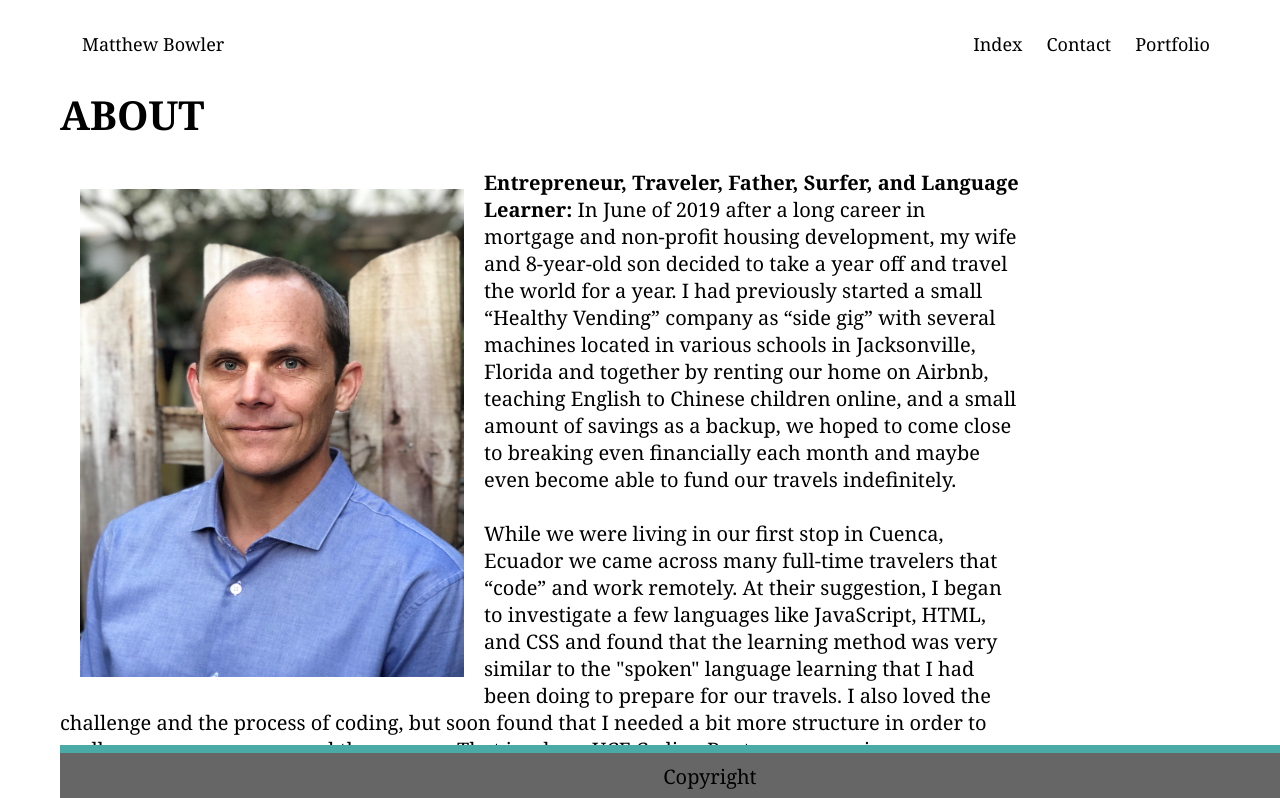
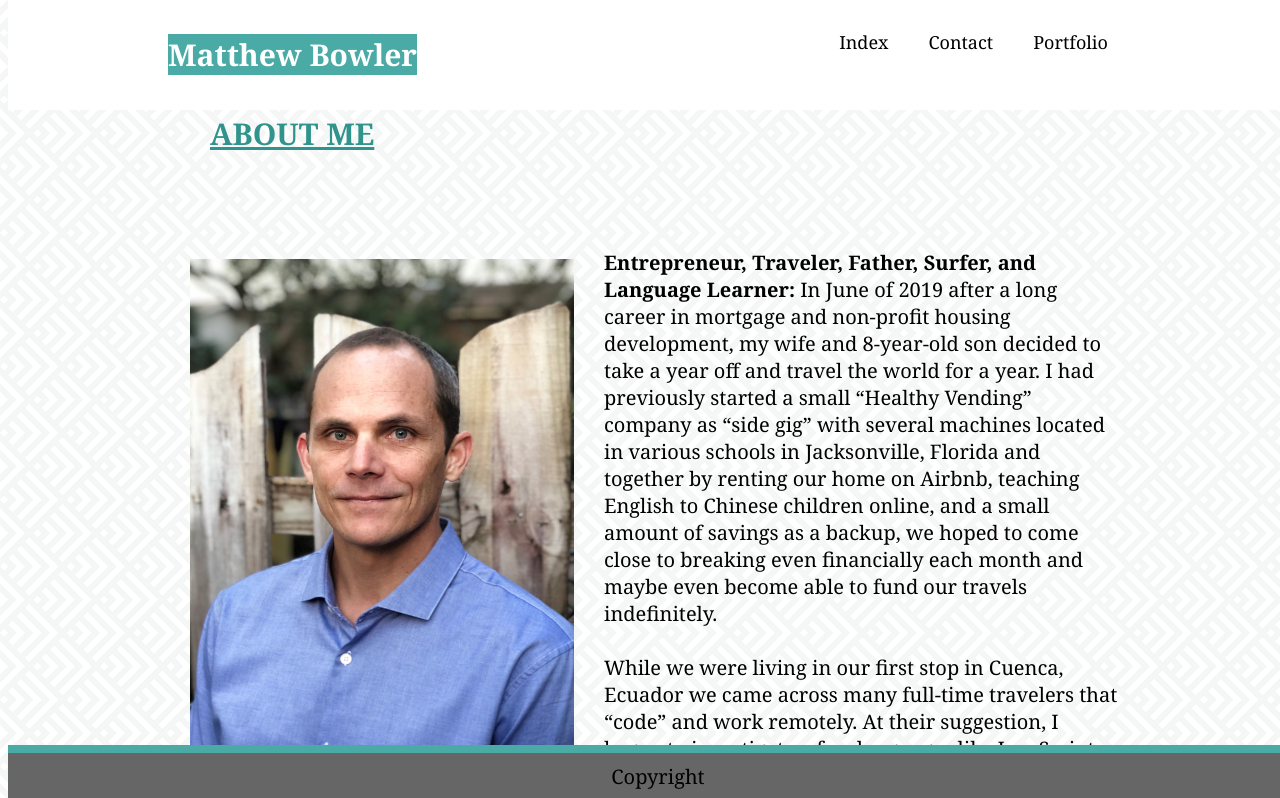
Before and after one commit to mbowler03/Basic-Portfolio, a plain HTML site: page index.html in a window 1280 px wide. Shown: the top 798 px of the page. Drawn offline with Linux system fonts and the light colour scheme.

Commit message:
change linking page

```diff
--- a/Assets/CSS/Style.css
+++ b/Assets/CSS/Style.css
@@ -1,44 +1,53 @@
 
 /**
- * CSS FOR BIO HOMEWORK- In the Body I still cannot get the background image to function
+ * CSS FOR BIO HOMEWORK-
  **/
+
+ #wholepage{
+  widows: 960px;
+  margin-left: auto;
+  margin-right: auto;
+}
  body {
   min-height: 100%;
   position: relative;
-  max-width: 960px;
-  margin: 30px;
-   padding: 30px;
    font-family: Arial, Helvetica, sans-serif;
    font-size: 20px;
    background-color: #ffffff;
-   background-image: url("../Basic-Portfolio/Assets/Images/spikes.png");
-   background-repeat: repeat-y;
-   background-attachment: fixed;
+   background-image: url("../Images/spikes.png");
    border-color: #dddddd;
    font-family: Georgia, 'Times New Roman', Times, serif
  }
+ .container {
+   width: 100%;
+   max-width: 960px;
+   margin: 0 auto;
+   padding: 10px;
+ }
+
+
  /*My header is broken up into 2 parts- My name on the left and links on the right*/
 .header {
   position: fixed;
-  width: 90%;
+  width: 100%;
   font-family: Georgia, 'Times New Roman', Times, serif;
   overflow: hidden;
   background-color: #ffffff;
-  padding: 20px 10px;
+  padding: 0px 0px;
   border-color: #cccccc;
   top: 0;
 }
 
 img {
   float: left;
-  margin: 20px;
+  margin: 30px;
 }
 
 .header a {
   float: left;
   color: black;
   text-align: center;
-  padding: 12px;
+  padding: 20px;
   text-decoration: none;
   font-size: 18px;
   line-height: 25px;
@@ -46,9 +55,23 @@ img {
   background-color: #ffffff;
 
 }
+.name {
+  font-size: 30px;
+  font-weight: bold;
+  color: #ffffff;
+  background-color: #4aaaa5;
+  height: 90px;
+  line-height: 90px;
+  width: 300px;
+  text-align:center;
+}
+.main {
+  padding: 20px;
+  margin: 0 0 90px;
 
+}
 .header a.logo {
-  font-size: 25px;
+  font-size: 20px;
   font-weight: bold;
   background-color: #4aaaa5;
 }
@@ -82,42 +105,29 @@ img {
     text-decoration: underline;
     margin-top: 0;
     width: 33.33%;
-    padding: 30px;
+    padding: 50px;
     color: #30948D;
-    font-size: 50;
+    font-size: 15;
   }
 
     #PORTFOLIO {
       text-decoration: underline;
-      margin-top: 10;
+      margin-top: 0;
       width: 33.33%;
-      padding: 40px;
+      padding: 20px;
       color: #30948D;
-      font-size: 50;
+      font-size: 15;
 }
 
     #CONTACT {
-    margin-top: 10;
+      text-decoration: underline;
+      margin-top: 0;
     width: 33.33%;
-    padding: 40px;
+    padding: 20px;
     color: #30948D;
-    font-size: 50;
+    font-size: 15;
+  }
 
-}
-  footer {
-    position: fixed;
-    width: 100%;
-    padding: 10px;
-    background: #666666;
-    text-align: center;
-    border-top: 8px solid #4aaaa5;
-    bottom: 0;
-  }
-  #wholepage{
-    widows: 960px;
-    margin-left: auto;
-    margin-right: auto;
-  }
   .row {
     display: grid;
     flex-direction: row;
@@ -152,10 +162,12 @@ input[type=submit]:hover {
   background-color: #4aaaa5;
 }
 
-
-.contact {
+footer {
   position: fixed;
-  border-radius: 10px;
+  width: 100%;
   padding: 10px;
-  align-content: center;
+  background: #666666;
+  text-align: center;
+  border-top: 8px solid #4aaaa5;
+  bottom: 0;
 }
--- a/index.html
+++ b/index.html
@@ -9,45 +9,63 @@
 
 <body>
     <div class="header">
-        <a href="#default" class="name">Matthew Bowler</a>
-        <div class="header-right">
+    <div class="container">
+            <span class="name">Matthew Bowler</span>
+            <nav class="header-right">
                 <a class="active"></a>
                 <a href="#index.html">Index</a>
                 <a href="#contact.html">Contact</a>
                 <a href="#portfolio.html">Portfolio</a>
+            </nav>
         </div>
         </div>
-    <div id="ABOUT ME">
-        <h1>ABOUT</h1>
+        <div class="main">
+            <div class="container">
+        <div id="ABOUT">
+            <h2>ABOUT ME</h2>
         </div>
+
         <img src="../Basic-Portfolio/Assets/Images/MattProfilePic.jpg" alt="Profile Pic" width="384" height="488"
             class="float Left">
 
 
         <p><strong>Entrepreneur, Traveler, Father, Surfer, and Language Learner:</strong>
 
-        In June of 2019 after a long career in mortgage and non-profit housing development, my wife and 8-year-old son
-        decided to take a year off and travel the world for a year. I had previously started a small “Healthy Vending”
-        company as “side gig” with several machines located in various schools in Jacksonville, Florida and together by
+            In June of 2019 after a long career in mortgage and non-profit housing development, my wife and 8-year-old
+            son
+            decided to take a year off and travel the world for a year. I had previously started a small “Healthy
+            Vending”
+            company as “side gig” with several machines located in various schools in Jacksonville, Florida and together
+            by
             renting our home on Airbnb, teaching English to Chinese children online, and a small amount of savings as a
-        backup, we hoped to come close to breaking even financially each month and maybe even become able to fund our
+            backup, we hoped to come close to breaking even financially each month and maybe even become able to fund
+            our
             travels indefinitely.
             <br>
             <br>
-        While we were living in our first stop in Cuenca, Ecuador we came across many full-time travelers that “code”
-        and work remotely. At their suggestion, I began to investigate a few languages like JavaScript, HTML, and CSS
-        and found that the learning method was very similar to the "spoken" language learning that I had been doing to
-        prepare for our travels. I also loved the challenge and the process of coding, but soon found that I needed a
-        bit more structure in order to really wrap my arms around the process. That is where UCF Coding Bootcamp came
+            While we were living in our first stop in Cuenca, Ecuador we came across many full-time travelers that
+            “code”
+            and work remotely. At their suggestion, I began to investigate a few languages like JavaScript, HTML, and
+            CSS
+            and found that the learning method was very similar to the "spoken" language learning that I had been doing
+            to
+            prepare for our travels. I also loved the challenge and the process of coding, but soon found that I needed
+            a
+            bit more structure in order to really wrap my arms around the process. That is where UCF Coding Bootcamp
+            came
             in...
             <br>
             Now because “I didn’t know what I didn’t know”, I am finding that this has not been a process of a career
-        change, but more of a career enhancement because with the changing mortgage and development environment, I can
-        take my previous expertise and layer coding on top to secure employment in the future while allowing myself to
-        work remotely and continue to travel. I love the work and look forward to exploring this new world of coding and
+            change, but more of a career enhancement because with the changing mortgage and development environment, I
+            can
+            take my previous expertise and layer coding on top to secure employment in the future while allowing myself
+            to
+            work remotely and continue to travel. I love the work and look forward to exploring this new world of coding
+            and
             our “geographic” world in the process.
         </p>
-
+    </div>
+    </div>
     <footer>Copyright</footer>
     </div>
 </body>
```
Also changed, not shown: Contact.html (+12 -8 lines), portfolio.html (+2 -1 lines). Lines whose indentation alone changed are shown as unchanged.
